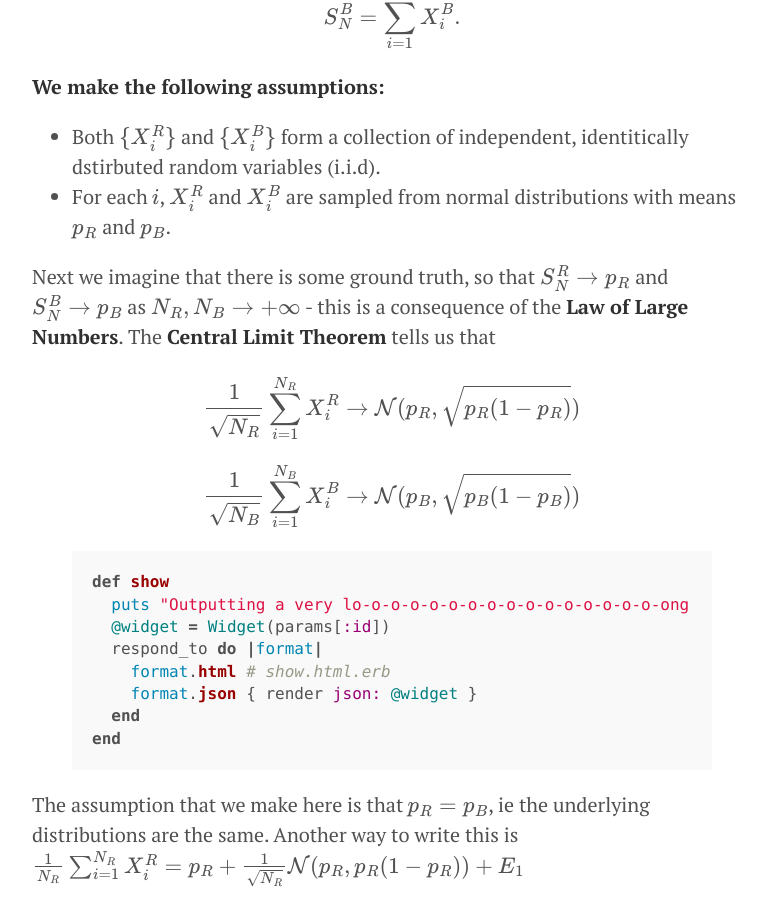
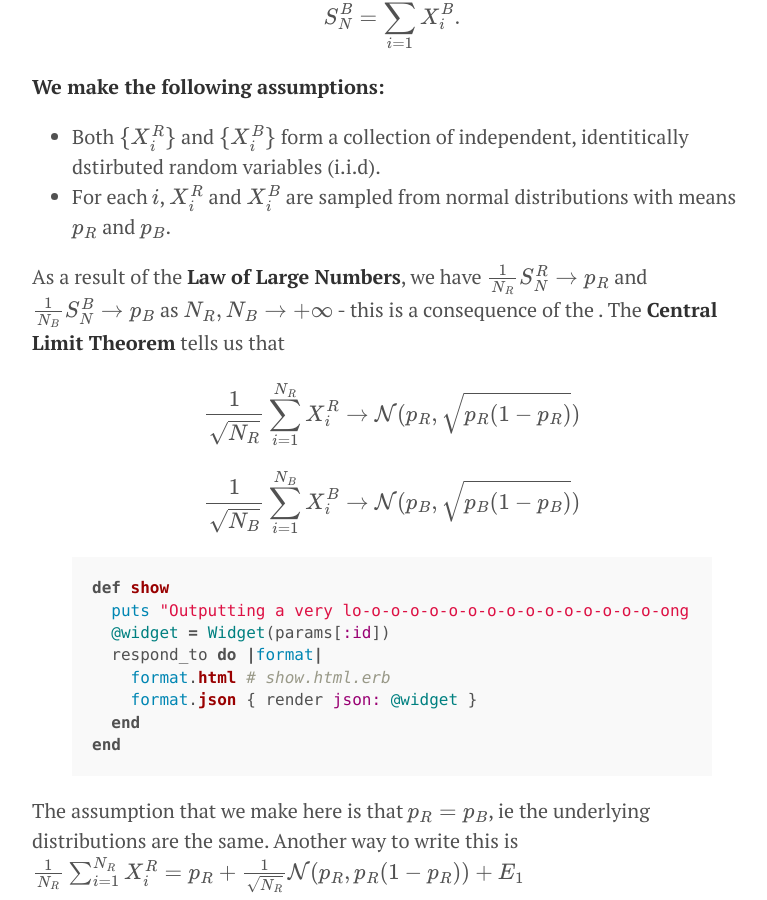
Before and after one commit to doriang102/doriang102.github.io, a Jekyll site: the page built from _posts/2017-05-28-hypothesis-testing.md, in a window 1280 px wide and 900 px high, scrolled down 862 px. Shown: the whole window, without its empty margins (248-1015 px from the left). Built offline with Jekyll 4.4.1, drawn with Linux system fonts in a browser that asks for light colours; our own code applies the rules of GitHub Pages for plain Markdown files; formulas are drawn with MathJax 3.

Commit message:
Update 2017-05-28-hypothesis-testing.md

```diff
--- a/_posts/2017-05-28-hypothesis-testing.md
+++ b/_posts/2017-05-28-hypothesis-testing.md
@@ -19,7 +19,7 @@ $$
 - Both $$\{X_i^R\}$$ and $$\{X_i^B\}$$ form a collection of independent, identitically dstirbuted random variables (i.i.d).
 - For each $$i$$, $$X_i^R$$ and $$X_i^B$$ are sampled from normal distributions with means $$p_R$$ and $$p_B$$.
 
-Next we imagine that there is some ground truth, so that $$S_N^R \to p_R$$ and $$S_N^B \to p_B$$ as $$N_R,N_B \to +\infty$$ - this is a consequence of the **Law of Large Numbers**. The **Central Limit Theorem** tells us that
+As a result of the **Law of Large Numbers**, we have $$\frac{1}{N_R}S_N^R \to p_R$$ and $$\frac{1}{N_B}S_N^B \to p_B$$ as $$N_R,N_B \to +\infty$$ - this is a consequence of the . The **Central Limit Theorem** tells us that
 
 
 $$\frac{1}{\sqrt{N_R}} \sum_{i=1}^{N_R} X_i^R \to \mathcal{N}(p_R, \sqrt{p_R(1-p_R)})$$
```
